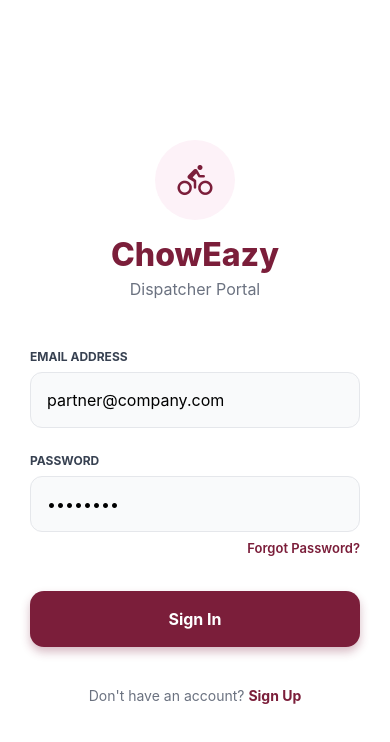
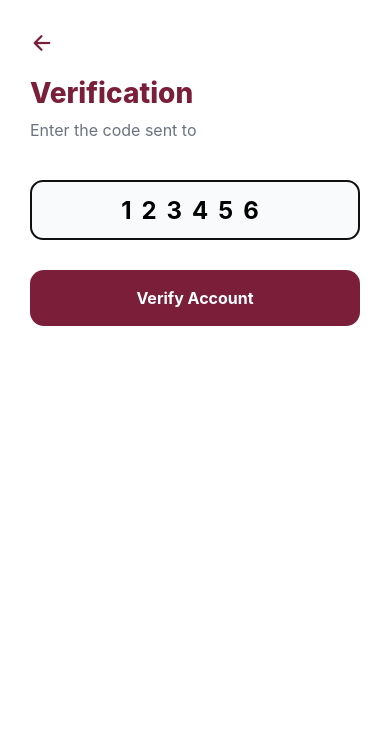
Before and after one commit to Food-ordering-platform/rider-app, a React Native app: screen /OtpVerification in a window 390 px wide. Shown: the top 742 px of the page. Built offline with nearby package versions, Linux system fonts and the light colour scheme; no server answers.

Commit message:
Still working with register feature

```diff
--- a/App.tsx
+++ b/App.tsx
@@ -17,6 +17,7 @@ import ProfileScreen from "./screens/ProfileScreen";
 import OrderDetailsScreen from "./screens/OrderDetailsScreen";
 import SignupScreen from "./screens/SignupScreen";
 import { QueryClient, QueryClientProvider } from "@tanstack/react-query";
+import OtpVerificationScreen from "./screens/OtpVerificationScreen";
 
 const Stack = createNativeStackNavigator();
 const Tab = createBottomTabNavigator();
@@ -119,6 +120,7 @@ function NavigationContent() {
           <>
             <Stack.Screen name="Login" component={LoginScreen} />
             <Stack.Screen name="SignUp" component={SignupScreen} />
+            <Stack.Screen name="OtpVerification" component={OtpVerificationScreen} />
           </>
         )}
       </Stack.Navigator>
--- a/screens/LoginScreen.tsx
+++ b/screens/LoginScreen.tsx
@@ -13,18 +13,32 @@ export default function LoginScreen({ navigation } : any) {
   const [password, setPassword] = useState("");
   const [loading, setLoading] = useState(false);
 
-  const handleLogin = async () => {
+ const handleLogin = async () => {
     if (!email || !password) return Alert.alert("Error", "Please enter email and password");
 
     setLoading(true);
     try {
-      await login({ email, password });
+      // Capture the response
+      const response = await login({ email, password });
+      // Check if OTP is required
+      if (response?.requireOtp && response?.token) {
+        setLoading(false); // Stop spinner
+        // Navigate to OTP screen with the temp token
+        navigation.navigate("OtpVerification", {
+          token: response.token,
+          email: email
+        });
+        return;
+      }
+      // If no OTP needed, handles the redirect to Dashboard
+      navigation.navigate("Dashboard")
     } catch (error: any) {
       Alert.alert("Login Failed", error?.response?.data?.message || "Invalid credentials");
     } finally {
       setLoading(false);
     }
   };
+
 
   return (
     <SafeAreaView style={styles.container}>
--- /dev/null
+++ b/screens/OtpVerificationScreen.tsx
@@ -0,0 +1,122 @@
+import React, { useState } from "react";
+import { View, Text, TextInput, TouchableOpacity, StyleSheet, ActivityIndicator, Alert, KeyboardAvoidingView, Platform } from "react-native";
+import { SafeAreaView } from "react-native-safe-area-context";
+import { Ionicons } from "@expo/vector-icons";
+import * as SecureStore from 'expo-secure-store'; // Import this
+import { COLORS } from "../constants/theme";
+// Import the hook directly (like Vendor App)
+import { useVerifyOtp } from "../services/auth/auth.queries";
+import { useAuth } from "../context/authContext";
+
+export default function OtpVerificationScreen({ route, navigation }: any) {
+  const { token: tempToken, email } = route.params || {};
+  const [code, setCode] = useState("");
+
+  // 1. Use the hook directly
+  const { mutateAsync: verifyOtpMutation, isPending } = useVerifyOtp();
+
+  // 2. Only pull 'refreshUser' from context
+  const { refreshUser } = useAuth();
+
+  const handleVerify = async () => {
+    if (code.length < 6) return Alert.alert("Error", "Please enter a valid 6-digit code");
+    if (!tempToken) return Alert.alert("Error", "Session missing. Please login again.");
+
+    try {
+      // A. Call the API
+      const response = await verifyOtpMutation({
+        token: tempToken,
+        code: code,
+        clientType: 'mobile'
+      });
+
+      // B. Handle Success Manually (Like Vendor App)
+      if (response.token) {
+        // Save the token
+        await SecureStore.setItemAsync('auth_token', response.token);
+
+        // Update the Global State (Context)
+        await refreshUser();
+
+        // Navigation is automatic via App.tsx when 'user' becomes valid,
+        // but you can safely log to console here.
+        console.log("Verification Successful");
+      }
+    } catch (error: any) {
+       // Error is handled by the mutation onError, but we catch to prevent crash
+    }
+  };
+
+  return (
+    <SafeAreaView style={styles.container}>
+      <KeyboardAvoidingView behavior={Platform.OS === 'ios' ? 'padding' : 'height'} style={{ flex: 1 }}>
+        <View style={styles.content}>
+          <TouchableOpacity onPress={() => navigation.goBack()} style={styles.backBtn}>
+            <Ionicons name="arrow-back" size={24} color={COLORS.primary} />
+          </TouchableOpacity>
+
+          <View style={styles.header}>
+            <Text style={styles.title}>Verification</Text>
+            <Text style={styles.subtitle}>
+              Enter the code sent to {email}
+            </Text>
+          </View>
+
+          <View style={styles.inputContainer}>
+            <TextInput
+              style={styles.input}
+              placeholder="123456"
+              keyboardType="number-pad"
+              maxLength={6}
+              value={code}
+              onChangeText={setCode}
+              autoFocus
+            />
+          </View>
+
+          <TouchableOpacity
+            style={styles.verifyBtn}
+            onPress={handleVerify}
+            disabled={isPending}
+          >
+            {isPending ? (
+              <ActivityIndicator color="white" />
+            ) : (
+              <Text style={styles.btnText}>Verify Account</Text>
+            )}
+          </TouchableOpacity>
+        </View>
+      </KeyboardAvoidingView>
+    </SafeAreaView>
+  );
+}
+
+const styles = StyleSheet.create({
+  container: { flex: 1, backgroundColor: "white" },
+  content: { flex: 1, padding: 30 },
+  backBtn: { marginBottom: 20 },
+  header: { marginBottom: 40 },
+  title: { fontSize: 28, fontWeight: "800", color: COLORS.primary, marginBottom: 10 },
+  subtitle: { fontSize: 16, color: "#6B7280" },
+  inputContainer: { marginBottom: 30 },
+  input: {
+    height: 60,
+    borderWidth: 1,
+    borderColor: "#E5E7EB",
+    borderRadius: 12,
+    fontSize: 24,
+    textAlign: "center",
+    letterSpacing: 10,
+    backgroundColor: "#F9FAFB",
+    fontWeight: "bold",
+  },
+  verifyBtn: {
+    height: 56,
+    backgroundColor: COLORS.primary,
+    borderRadius: 14,
+    alignItems: "center",
+    justifyContent: "center",
+    elevation: 5,
+  },
+  btnText: { color: "white", fontSize: 16, fontWeight: "bold" },
+});
--- a/screens/SignupScreen.tsx
+++ b/screens/SignupScreen.tsx
@@ -37,8 +37,8 @@ export default function SignupScreen() {
         terms:true // Important: Flag them as a Dispatcher
       });
       // Context will auto-redirect if successful, or you can navigate to Login
-      Alert.alert("Success", "Account created! Please log in.");
-      navigation.navigate("Login");
+      Alert.alert("Success", "Account created! Please Verify OTP.");
+      navigation.navigate("OtpVerification");
     } catch (error: any) {
       Alert.alert("Registration Failed", error?.response?.data?.message || "Could not create account");
     } finally {
```
